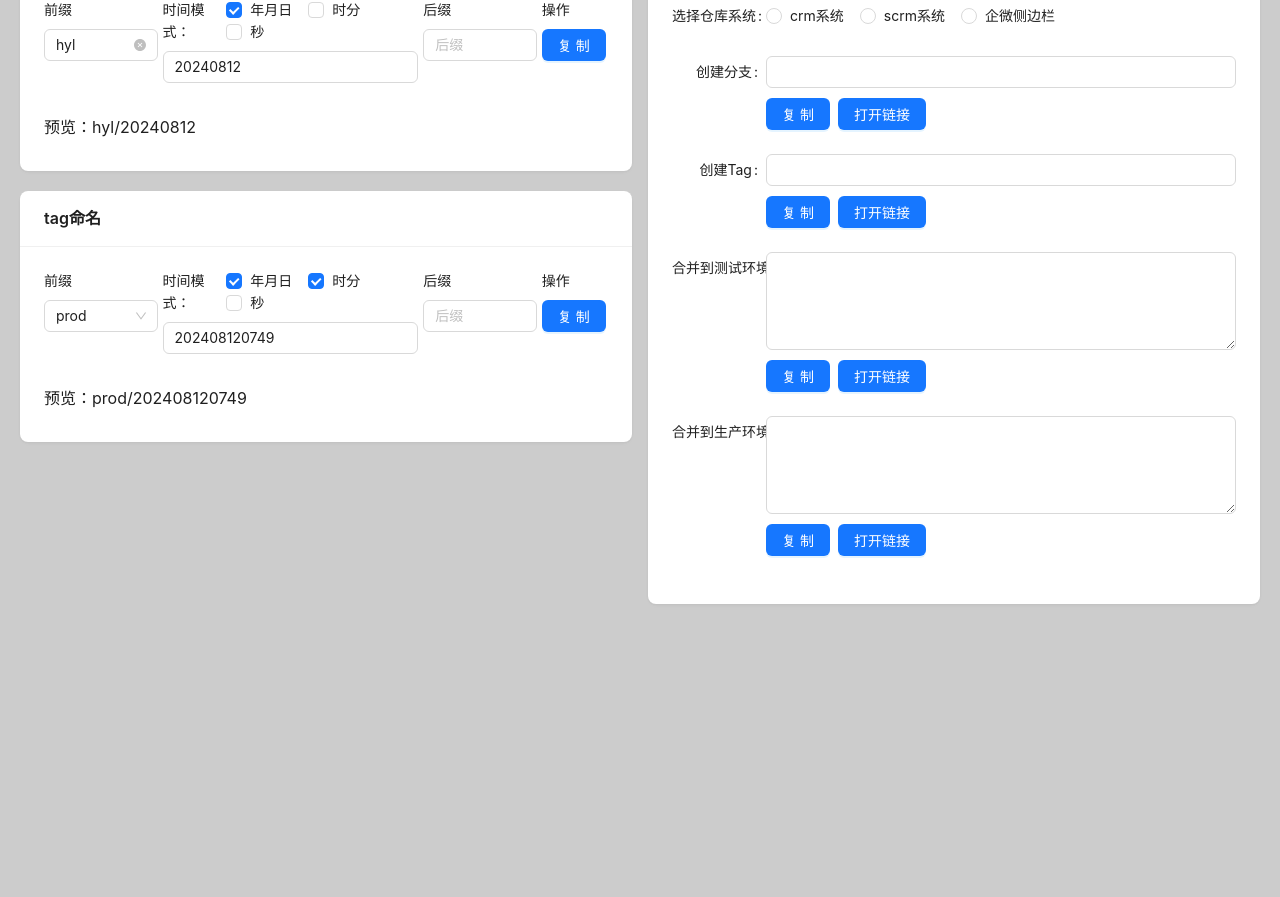
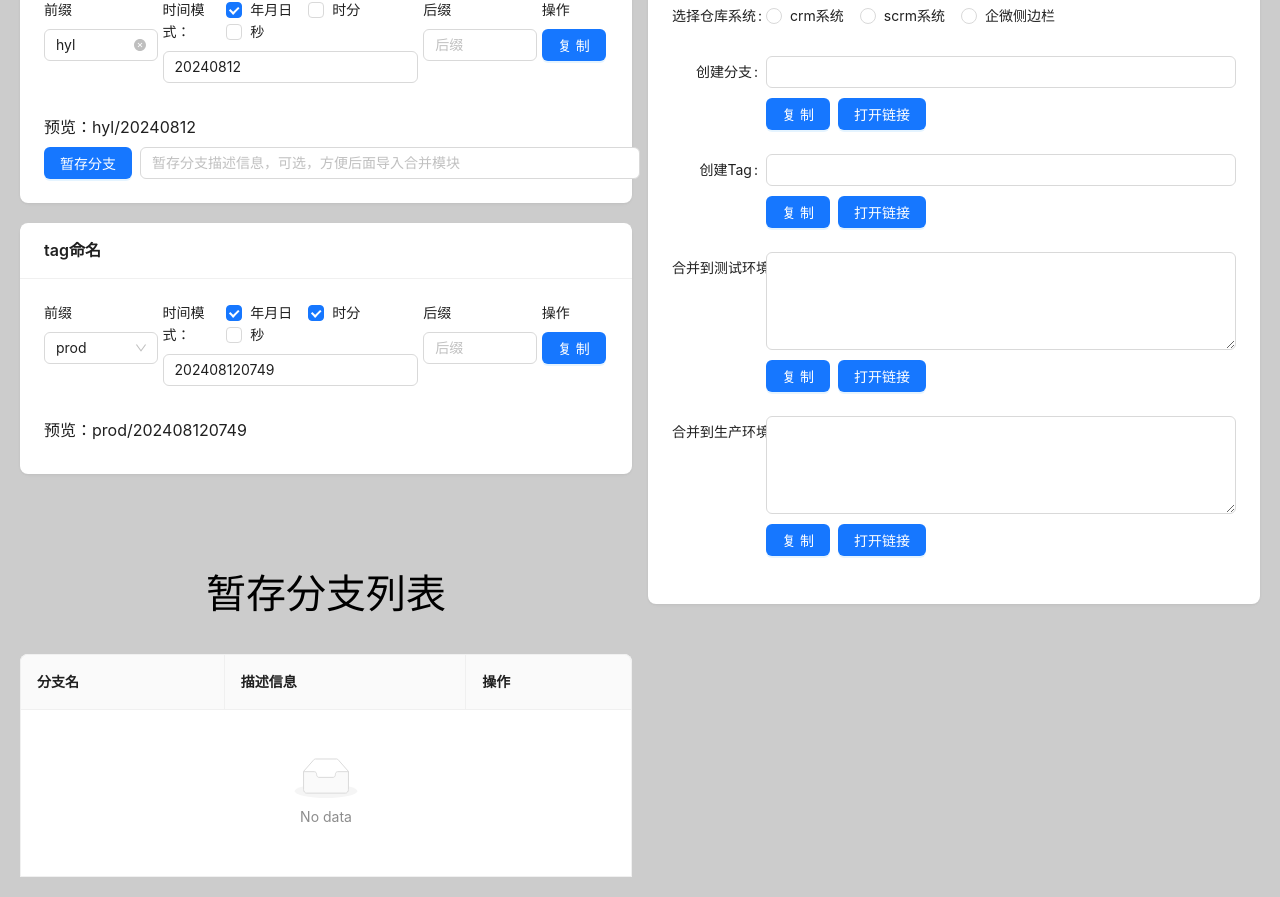
Before and after one commit to okamiss/gitlab-fast-merge, a React (Vite) app: page / in a window 1280 px wide. Shown: the part 280-1177 px from the top of the page. Before the commit the page ends 904 px from the top, so only its background shows below. Built offline with nearby package versions, Linux system fonts and the light colour scheme.

Commit message:
add暂存分支

```diff
--- a/package.json
+++ b/package.json
@@ -16,11 +16,13 @@
     "react": "^18.2.0",
     "react-dom": "^18.2.0",
     "reset-css": "^5.0.2",
-    "styled-components": "^6.1.8"
+    "styled-components": "^6.1.8",
+    "uuid": "^10.0.0"
   },
   "devDependencies": {
     "@types/react": "^18.2.43",
     "@types/react-dom": "^18.2.17",
+    "@types/uuid": "^10.0.0",
     "@typescript-eslint/eslint-plugin": "^6.14.0",
     "@typescript-eslint/parser": "^6.14.0",
     "@vitejs/plugin-react": "^4.2.1",
--- a/src/App.tsx
+++ b/src/App.tsx
@@ -1,10 +1,25 @@
 import React, { useEffect, useState } from 'react'
-import { Card, Input, Col, Row, Button, Checkbox, Form, Select, message, Space, Radio } from 'antd'
+import {
+  Card,
+  Input,
+  Col,
+  Row,
+  Button,
+  Checkbox,
+  Form,
+  Select,
+  message,
+  Space,
+  Radio,
+  Table
+} from 'antd'
 import type { GetProp, RadioChangeEvent } from 'antd'
 
 import { Title, Preview } from './app-style'
 import dayjs from 'dayjs'
 import copy from 'clipboard-copy'
+import { v4 as uuidv4 } from 'uuid'
+
 const { TextArea } = Input
 
 type CheckboxValueType = GetProp<typeof Checkbox.Group, 'value'>[number]
@@ -30,17 +45,19 @@ const generateTime = (checkedList: any) => {
   return str1 + str2 + str3
 }
 
-const TimeComponent: React.FC<{ title: string; childStyle: object; sendName?: any }> = ({
-  title,
-  childStyle,
-  sendName
-}) => {
+const TimeComponent: React.FC<{
+  title: string
+  childStyle: object
+  sendName?: any
+  updateBranch?: any
+}> = ({ title, childStyle, sendName, updateBranch }) => {
   const [messageApi, contextHolder] = message.useMessage()
   const [form] = Form.useForm()
   const [checkedList, setCheckedList] = useState<CheckboxValueType[]>(
     title === 'tag' ? defaultCheckedListTag : defaultCheckedList
   )
   const [preview, setPreview] = useState('')
+  const [description, setDescription] = useState('')
 
   useEffect(() => {
     const timer = setInterval(() => {
@@ -76,6 +93,27 @@ const TimeComponent: React.FC<{ title: string; childStyle: object; sendName?: an
   const onFinish = () => {
     copy(preview)
     messageApi.success('复制成功')
+  }
+
+  // 暂存分支
+  const saveBranch = () => {
+    const params = {
+      id: uuidv4(),
+      branch: preview,
+      description
+    }
+
+    const getTable = localStorage.getItem('table')
+
+    if (getTable) {
+      const oldTable = JSON.parse(getTable)
+      const newTable = [params, ...oldTable]
+      updateBranch(newTable)
+      localStorage.setItem('table', JSON.stringify(newTable))
+    } else {
+      updateBranch([params])
+      localStorage.setItem('table', JSON.stringify([params]))
+    }
   }
 
   return (
@@ -139,6 +177,19 @@ const TimeComponent: React.FC<{ title: string; childStyle: object; sendName?: an
           </Row>
         </Form>
         <Preview>预览：{preview}</Preview>
+        {title === 'branch' ? (
+          <Space>
+            <Button type="primary" onClick={saveBranch}>
+              暂存分支
+            </Button>
+            <Input
+              onChange={(e) => setDescription(e.target.value)}
+              style={{ width: '500px' }}
+              placeholder="暂存分支描述信息，可选，方便后面导入合并模块"
+              allowClear
+            />
+          </Space>
+        ) : null}
       </Card>
     </>
   )
@@ -152,12 +203,20 @@ const App: React.FC = () => {
   const [sname, setSname] = useState('')
   const [cbname, setcbname] = useState('')
   const [ctname, setctname] = useState('')
+  const [dataSource, setdataSource] = useState<branchlist[]>([])
   // const [isinput, setIsinput] = useState(false)
   // const isInputRef = useRef(false)
 
   // useEffect(() => {
   //   isInputRef.current = isinput
   // }, [isinput])
+
+  useEffect(() => {
+    const getTable = localStorage.getItem('table')
+    if (getTable) {
+      setdataSource(JSON.parse(getTable))
+    }
+  }, [])
 
   const storeList = [
     { value: 'admin-crm', label: 'crm系统' },
@@ -225,20 +284,66 @@ const App: React.FC = () => {
     window.open(e)
   }
 
+  const columns = [
+    {
+      title: '分支名',
+      dataIndex: 'branch'
+    },
+    {
+      title: '描述信息',
+      dataIndex: 'description'
+    },
+    {
+      title: '操作',
+      render: (_: any, record: any) => (
+        <Space>
+          <Button type="link" onClick={() => bnameChange(record.branch)}>
+            导入分支
+          </Button>
+          <Button type="link" danger onClick={() => delBranch(record.id)}>
+            删除
+          </Button>
+        </Space>
+      )
+    }
+  ]
+
+
+
+  // 删除分支
+  const delBranch = (e: string) => {
+    console.log(e)
+    const newTable = dataSource.filter((item) => item.id !== e)
+    setdataSource(newTable)
+    localStorage.setItem('table', JSON.stringify(newTable))
+  }
+
+  // 更新分支
+  const getUpdate = (e: branchlist[]) => {
+    setdataSource(e)
+  }
+
   return (
     <>
       {contextHolder}
       <Row gutter={16} style={{ padding: '20px' }}>
         <Col className="gutter-row" span={12}>
           <Title>Gitlab快速命名branch/tag</Title>
-          <TimeComponent title={'branch'} childStyle={{ margin: '0 auto' }} sendName={getName} />
+          <TimeComponent
+            title={'branch'}
+            childStyle={{ margin: '0 auto' }}
+            sendName={getName}
+            updateBranch={getUpdate}
+          />
           <TimeComponent title={'tag'} childStyle={{ margin: '20px auto 0' }} />
+          <Title>暂存分支列表</Title>
+          <Table bordered rowKey="id" dataSource={dataSource} columns={columns} />
         </Col>
         <Col className="gutter-row" span={12}>
           <Title>Gitlab快速合并发布代码</Title>
           <Card bordered={false} style={{ margin: '0 auto' }}>
             <Form name="basic" labelCol={{ span: 4 }} wrapperCol={{ span: 20 }} autoComplete="off">
-              <Form.Item label="合并分支">
+              <Form.Item label="分支名">
                 <Input value={bname} onChange={(e) => bnameChange(e.target.value)} allowClear />
               </Form.Item>
               <Form.Item label="选择仓库系统">
--- /dev/null
+++ b/src/types/all.d.ts
@@ -0,0 +1,5 @@
+interface branchlist {
+  id: string
+  branch: string
+  description: string
+}
```
Also changed, not shown: 1 other file (tests, documents, lock files or other folders).
